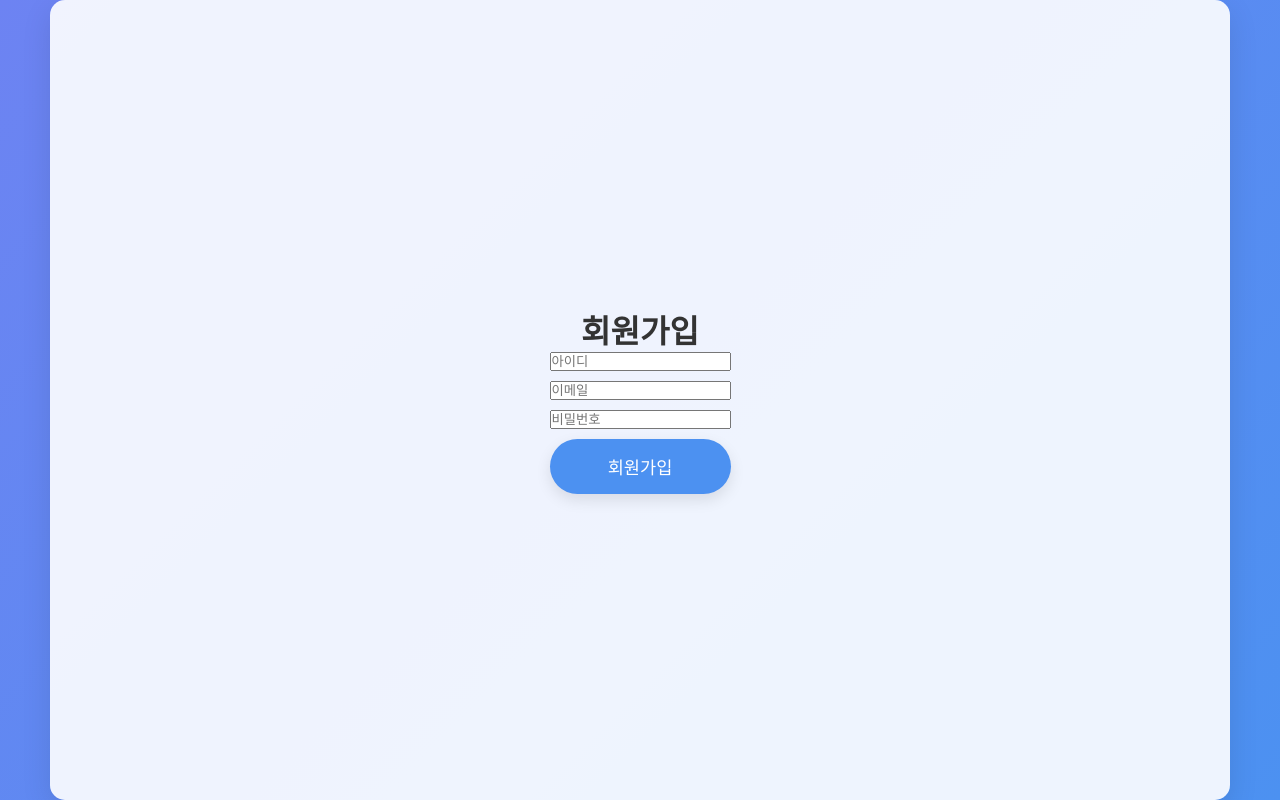
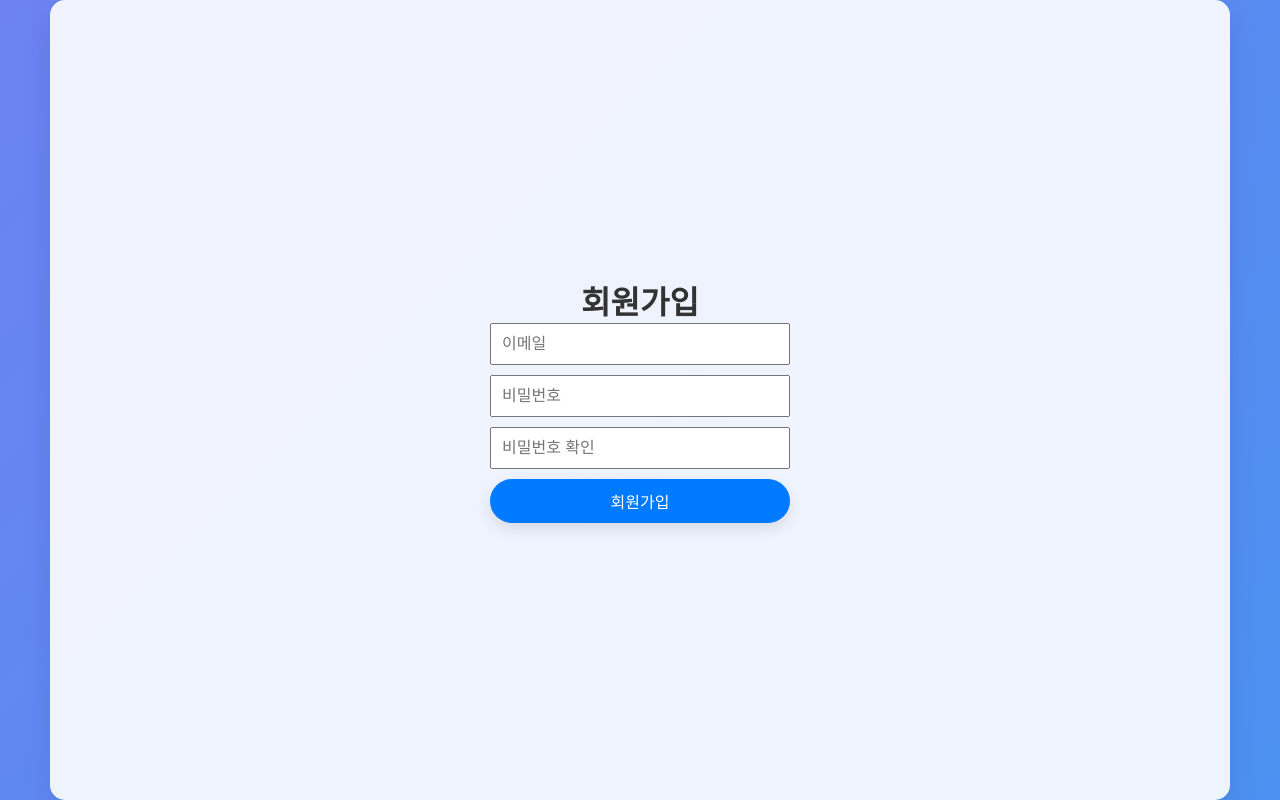
Before and after one commit to box7012/CoinNews_Frontend, a Vue app: page /signup in a window 1280 px wide. Built offline with nearby package versions, Linux system fonts and the light colour scheme.

Commit message:
회원가입 로직 수정중

```diff
--- a/src/views/SignUp.vue
+++ b/src/views/SignUp.vue
@@ -1,32 +1,95 @@
 <template>
   <div class="signup">
     <h1>회원가입</h1>
-      <form>
-        <input type="text" placeholder="아이디" />
-        <input type="email" placeholder="이메일" />
-        <input type="password" placeholder="비밀번호" />
-        <button type="submit">회원가입</button>
+    <form @submit.prevent="handleSignup">
+      <input type="email" v-model="email" placeholder="이메일" />
+
+      <input type="password" v-model="password" placeholder="비밀번호" />
+      <input type="password" v-model="password_check"  placeholder="비밀번호 확인"  @input="validatePassword" />
+
+      <!-- 비밀번호 불일치 메시지 -->
+      <p v-if="passwordError" class="error">{{ passwordError }}</p>
+
+      <button type="submit" :disabled="passwordError">회원가입</button>
     </form>
   </div>
 </template>
 
 <script>
+import axios from 'axios';
+
 export default {
-    name: "SignUp",
+  data() {
+    return {
+      email: '',
+      password: '',
+      password_check: '',
+      passwordError: '', // 비밀번호 불일치 메시지 저장
+    };
+  },
+  methods: {
+    validatePassword() {
+      if (this.password !== this.password_check) {
+        this.passwordError = '비밀번호가 다릅니다.';
+      } else {
+        this.passwordError = '';
+      }
+    },
+    async handleSignup() {
+      if (this.passwordError) {
+        alert('비밀번호를 확인해주세요.');
+        return;
+      }
+
+      try {
+        const response = await axios.post('http://180.83.251.5:8080/api/signup', {
+          email: this.email,
+          password: this.password,
+        });
+        alert(response.data);
+      } catch (error) {
+        console.error(error);
+        alert('회원가입 실패');
+      }
+    },
+  },
 };
 </script>
 
+
 <style scoped>
 .signup {
-    display: flex;
-    flex-direction: column;
-    align-items: center;
-    padding: 20px;
+  width: 300px; /* 폼 너비 */
+  margin: 0 auto; /* 가운데 정렬 */
+}
+
+.error {
+  color: red;
+  font-size: 14px;
+  margin-top: -5px;
+  margin-bottom: 10px;
 }
 
 form {
   display: flex;
-    flex-direction: column;
-    gap: 10px;
+  flex-direction: column; /* 세로로 나열 */
+  gap: 10px; /* 요소 간 간격 */
+}
+
+input,
+button {
+  padding: 10px; /* 내부 여백 */
+  font-size: 16px; /* 글자 크기 */
+}
+
+button {
+  background-color: #007bff; /* 버튼 색상 */
+  color: white;
+  border: none;
+  cursor: pointer;
+}
+
+button:hover {
+  background-color: #0056b3; /* 버튼 호버 색상 */
 }
 </style>
```
Lines whose indentation alone changed are shown as unchanged.
